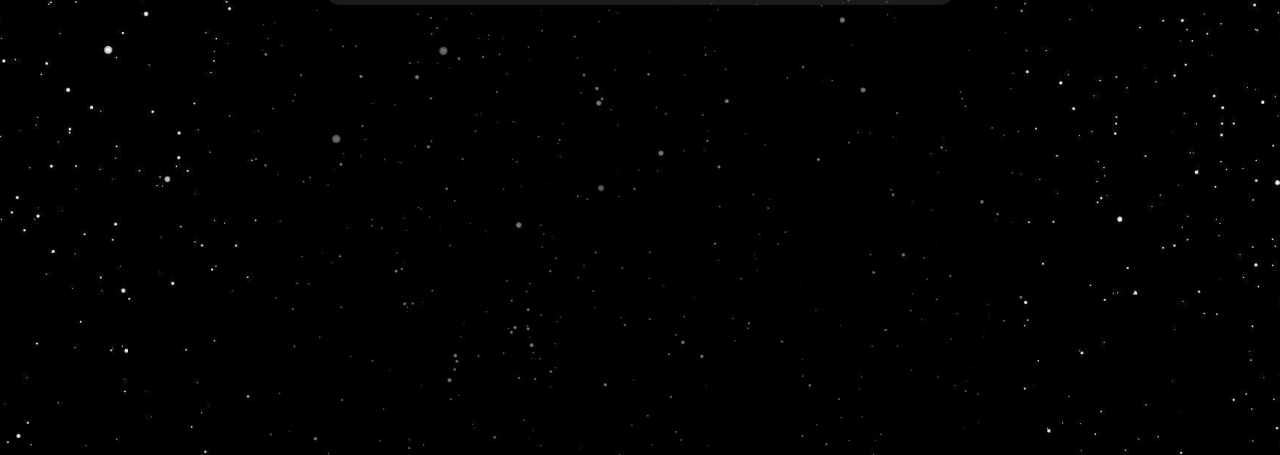
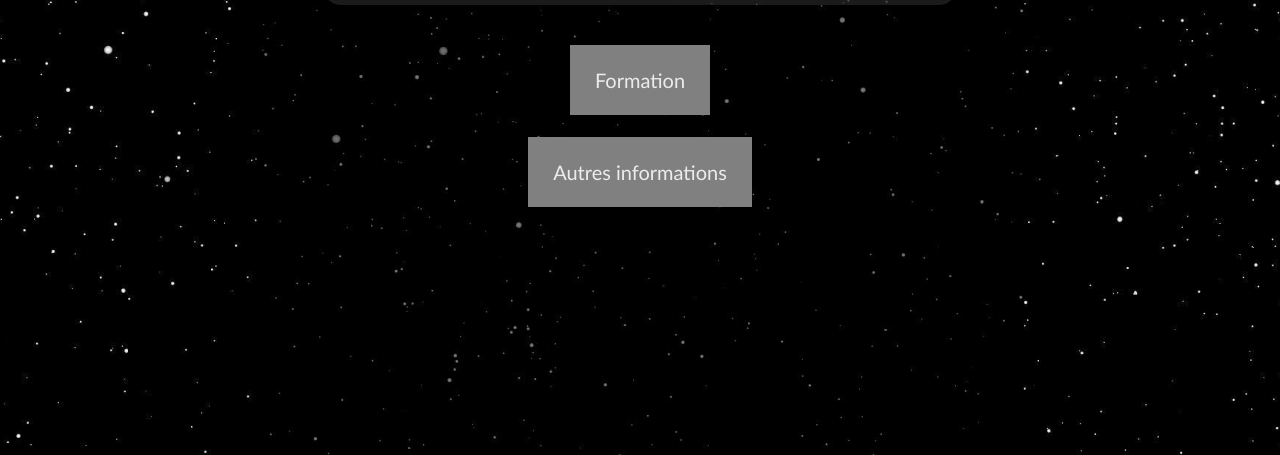
Before and after one commit to ThomasCampredon/ThomasCampredon.github.io, a plain HTML site: page index.html in a window 1280 px wide. Shown: the part 345-800 px from the top of the page. Drawn offline with Linux system fonts and the light colour scheme.

Commit message:
ébauche de boutons flottants

```diff
--- a/index.html
+++ b/index.html
@@ -3,7 +3,7 @@
 <html lang="fr">
 	<head>
 	 	<meta charset="utf-8">
-	  	<title>Portfolio T.Campredon</title>
+	  	<title>T.Campredon</title>
 	  	<link rel="stylesheet" href="reset.css">
 	  	<link rel="stylesheet" href="style.css">
 
@@ -37,6 +37,18 @@
 							</p>
 						</div>
 					</div>
+					<div class="boutonInfo">
+						<a href="#">
+							<span></span>
+							<span></span>
+							Formation
+						</a>
+						<a href="#">
+							<span></span>
+							<span></span>
+							Autres informations
+						</a>
+					</div>
 				</div>
 				<div id="droite">
 
--- a/style.css
+++ b/style.css
@@ -35,8 +35,6 @@ p{
 }
 
 .icon:hover{
-	width:11%;
-	height:auto;
 	border-radius:100%;
 	box-shadow: 0px 0px 50px #fff;
 }
@@ -79,6 +77,90 @@ p{
 	padding: 0 3% 0 3%;
 }
 
+/*partie boutons flottants*/
+.boutonInfo{
+	margin-top: 4%;
+	display: flex;
+	justify-content: center;
+	align-items:center;
+	flex-direction: column;
+}
+
+.boutonInfo a {
+	font-size:20px;
+	position:relative;
+	display:inline-block;
+	padding: 25px;
+	margin:30px 0;
+	color:#EEEBEB;
+	text-decoration: none;
+	background:grey;
+	overflow:hidden;
+	animation: flotter 4s linear infinite;
+}
+
+@keyframes flotter{
+	0%{
+		margin-top:0px;
+		margin-bottom:3%;
+	}
+	50%{
+		margin-top:20px;
+		margin-bottom:0%;
+	}
+	100%{
+		margin-top:0px;
+		margin-bottom:3%;
+	}
+}
+
+.boutonInfo a:hover{
+	background-color: transparent;
+	background-image:url("./image/acier.jpg");
+}
+
+.boutonInfo a span{
+	position:absolute;
+	display:block;
+}
+
+
+.boutonInfo a span:nth-child(1){
+	top:0;
+	left:100%;
+	width:100%;
+	height:3px;
+	background:linear-gradient(-90deg, transparent, red);
+	animation: animate1 3s linear infinite;
+}
+
+@keyframes animate1{
+	0%{
+		left:100%;
+	}
+	50%,100%{
+		left:-100%;
+	}
+}
+
+.boutonInfo a span:nth-child(2){
+	bottom:0;
+	left:100%;
+	width:100%;
+	height:3px;
+	background:linear-gradient(-90deg, transparent, red);
+	animation: animate1 3s linear infinite;
+}
+
+
+
+
+
+
+
+
+
+
 /* animation */
 
 @keyframes defile {
```
Also changed, not shown: image/acier.jpg (added).
